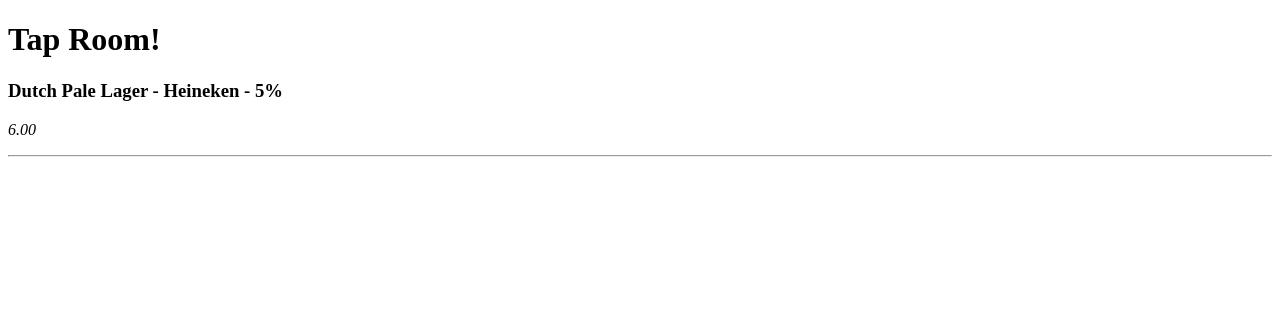
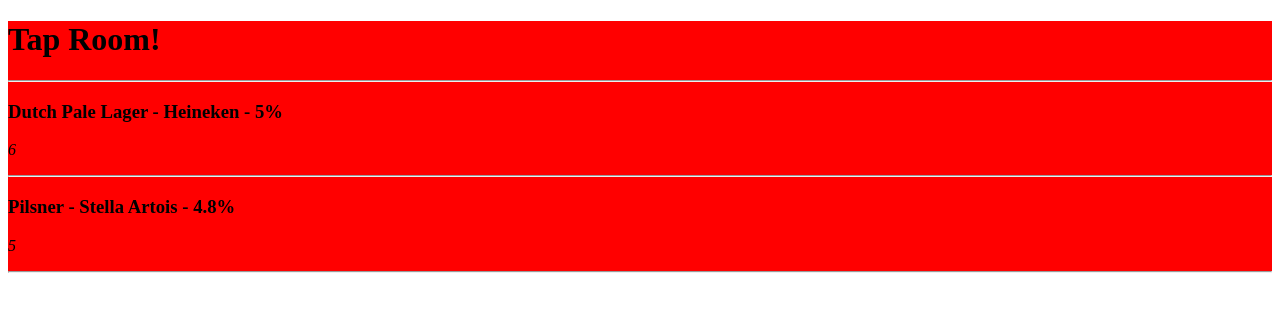
Before and after one commit to Ugonz86/TapRoom, a React app: page / in a window 1280 px wide. Shown: the top 312 px of the page. Built offline with nearby package versions, Linux system fonts and the light colour scheme.

Commit message:
Configure CSS modules

```diff
--- a/package.json
+++ b/package.json
@@ -5,6 +5,7 @@
   "main": "index.js",
   "scripts": {
     "lint": "eslint src/** src/**/**; exit 0",
+    "lint-fix": "eslint src/** src/**/** --fix; exit 0",
     "test": "echo \"Error: no test specified\" && exit 1",
     "start": "webpack-dev-server"
   },
@@ -21,7 +22,8 @@
   "dependencies": {
     "prop-types": "^15.5.10",
     "react": "^15.5.4",
-    "react-dom": "^15.5.4"
+    "react-dom": "^15.5.4",
+    "styled-jsx": "^3.2.4"
   },
   "devDependencies": {
     "babel-core": "^6.24.1",
@@ -29,6 +31,7 @@
     "babel-preset-es2015": "^6.24.1",
     "babel-preset-react": "^6.24.1",
     "eslint": "^4.13.1",
+    "eslint-loader": "^3.0.3",
     "eslint-plugin-react": "^7.18.3",
     "html-webpack-plugin": "^2.29.0",
     "react-hot-loader": "^3.0.0-beta.7",
--- a/src/components/Keg.jsx
+++ b/src/components/Keg.jsx
@@ -4,6 +4,12 @@
 function Keg(props){
   return (
     <div>
+        <style global jsx>{`
+          div {
+            background-color: red;
+          }
+        `}</style>
+
       <h3>{props.style} - {props.brand} - {props.alcoholVolume}</h3>
       <p><em>{props.price}</em></p>
       <hr/>
@@ -13,7 +19,7 @@
 Keg.propTypes = {
   style: PropTypes.string.isRequired,
   brand: PropTypes.string.isRequired,
-  alcoholVolume: PropTypes.string.isRequired,
+  alcoholVolume: PropTypes.number.isRequired,
   price: PropTypes.number.isRequired
 };
 
--- a/src/components/KegList.jsx
+++ b/src/components/KegList.jsx
@@ -1,13 +1,28 @@
 import React from 'react';
 import Keg from './Keg';
 
+var masterKegList = [
+  {
+    style: 'Dutch Pale Lager',
+    brand: 'Heineken',
+    alcoholVolume:'5%',
+    price: '6'
+  },
+  {
+    style: 'Pilsner',
+    brand: 'Stella Artois',
+    alcoholVolume:'4.8%',
+    price: '5'
+  },
+];
+
 function KegList(){
   return (
-    <Keg
-      style="Dutch Pale Lager"
-      brand="Heineken"
-      price="6.00"
-      alcoholVolume="5%" />
+    <div>
+      <hr />
+      {masterKegList.map((keg, index) =>
+        <Keg style={keg.style} brand={keg.brand} alcoholVolume={keg.alcoholVolume} price={keg.price} key={index}/>)}
+    </div>
   );
 }
 
--- a/webpack.config.js
+++ b/webpack.config.js
@@ -33,6 +33,16 @@
     rules: [
       {
         test: /\.jsx?$/,
+        enforce: "pre",
+        loader: "eslint-loader",
+        exclude: /node_modules/,
+        options: {
+            emitWarning: true,
+            configFile: "./.eslintrc.json"
+        }
+      },
+      {
+        test: /\.jsx?$/,
         loader: "babel-loader",
         exclude: /node_modules/,
         options: {
@@ -41,7 +51,8 @@
             "react",
           ],
           plugins: [
-            "react-hot-loader/babel"
+            "react-hot-loader/babel",
+            "styled-jsx/babel"
           ]
         }
       }
```
Also changed, not shown: src/index.js (deleted, +0 -10 lines), .eslintrc.json, 1 other file (tests, documents, lock files or other folders).
